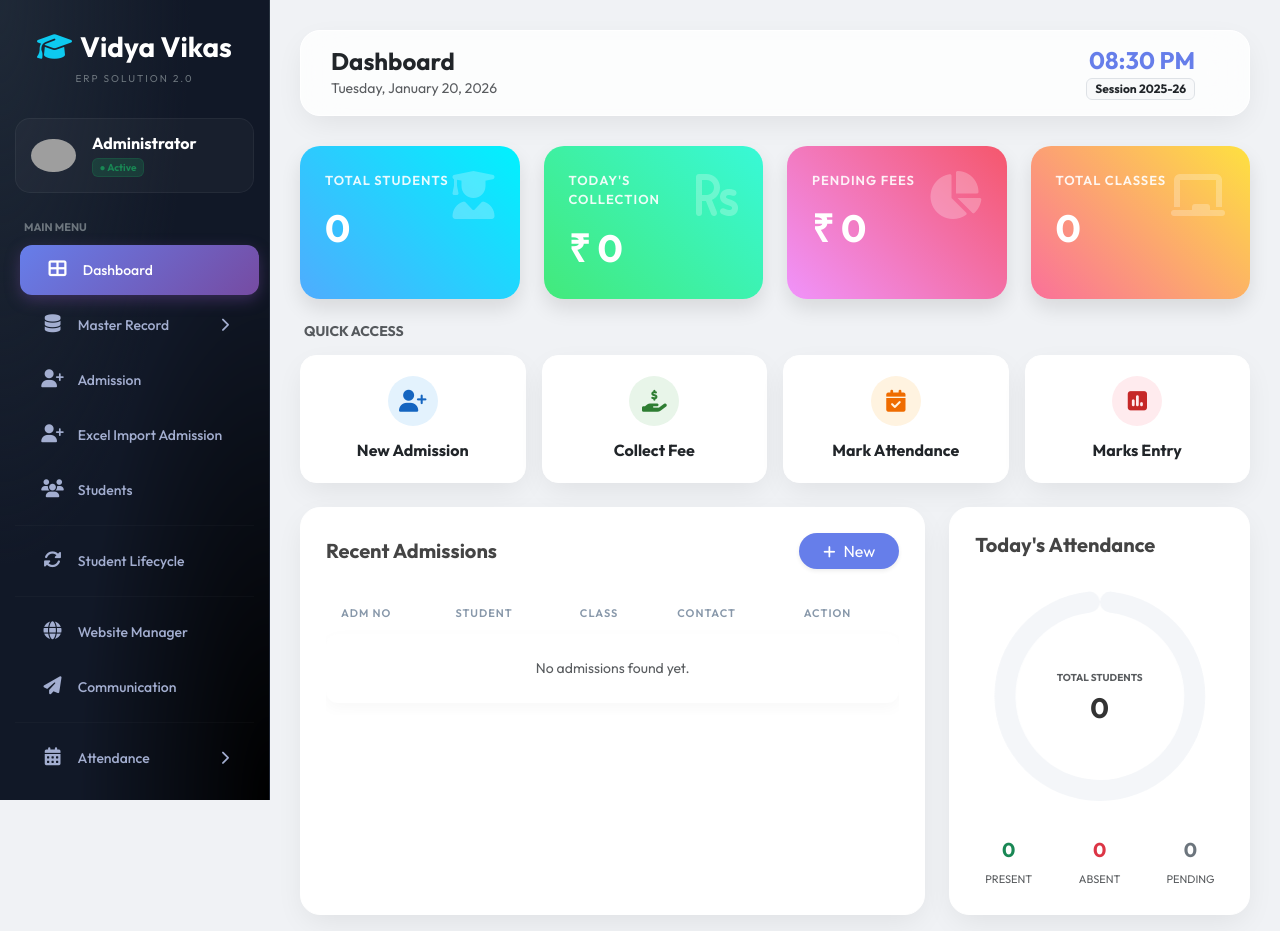
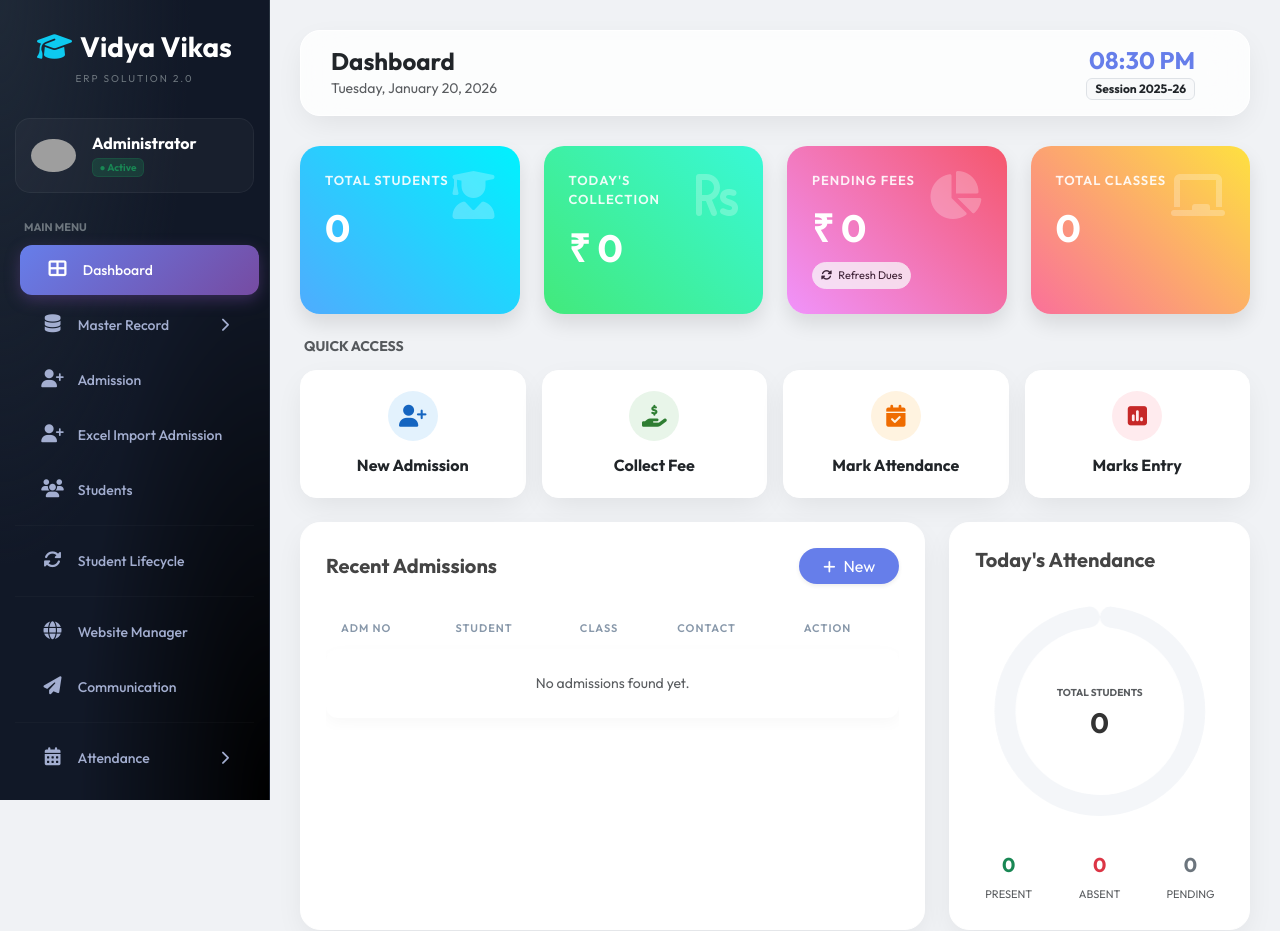
Before and after one commit to Ashik379/SchoolERP, a Python web app: template templates/dashboard_v2.html in a window 1280 px wide. Shown: the top 931 px of the page. Run offline with Jinja, Linux system fonts and the light colour scheme; the template is opened without the code that fills it, so the values that code supplies are empty; grey boxes are pictures that could not be loaded.

Commit message:
Fix: Add Refresh Dues button to correct dashboard_v2.html template

```diff
--- a/templates/dashboard_v2.html
+++ b/templates/dashboard_v2.html
@@ -476,9 +476,13 @@
                         <div class="d-flex justify-content-between align-items-start">
                             <div>
                                 <p>Pending Fees</p>
-                                <h2>₹ {{ total_due | default(0) }}</h2>
+                                <h2 id="pendingFeesDisplay">₹ {{ total_due | default(0) }}</h2>
                             </div><i class="fas fa-chart-pie fa-3x opacity-25"></i>
                         </div>
+                        <button onclick="refreshDues()" class="btn btn-sm btn-light mt-2 rounded-pill opacity-75"
+                            style="font-size: 11px;" id="refreshDuesBtn">
+                            <i class="fas fa-sync-alt me-1"></i> Refresh Dues
+                        </button>
                     </div>
                 </div>
             </div>
@@ -608,6 +612,30 @@
         function updateTime() { const now = new Date(); const c = document.getElementById('clock'); const d = document.getElementById('dateDisplay'); if (c) c.innerText = now.toLocaleTimeString([], { hour: '2-digit', minute: '2-digit' }); if (d) d.innerText = now.toLocaleDateString('en-US', { weekday: 'long', year: 'numeric', month: 'long', day: 'numeric' }); }
         setInterval(updateTime, 1000); updateTime();
 
+        // Refresh Dues - Recalculate all student balances
+        async function refreshDues() {
+            const btn = document.getElementById('refreshDuesBtn');
+            const display = document.getElementById('pendingFeesDisplay');
+            btn.disabled = true;
+            btn.innerHTML = '<i class="fas fa-spinner fa-spin me-1"></i> Syncing...';
+
+            try {
+                const res = await fetch('/api/v1/fee-ledger/sync-balances', { method: 'POST' });
+                const data = await res.json();
+                if (data.success) {
+                    display.innerHTML = '₹ ' + data.total_pending_dues.toLocaleString('en-IN');
+                    btn.innerHTML = '<i class="fas fa-check me-1"></i> Done!';
+                    setTimeout(() => { btn.innerHTML = '<i class="fas fa-sync-alt me-1"></i> Refresh Dues'; btn.disabled = false; }, 2000);
+                } else {
+                    throw new Error('Sync failed');
+                }
+            } catch (e) {
+                console.error(e);
+                btn.innerHTML = '<i class="fas fa-exclamation-triangle me-1"></i> Error';
+                setTimeout(() => { btn.innerHTML = '<i class="fas fa-sync-alt me-1"></i> Refresh Dues'; btn.disabled = false; }, 2000);
+            }
+        }
+
         document.addEventListener("DOMContentLoaded", function () {
             const c = document.getElementById('attendanceChart');
             if (c) {
```
